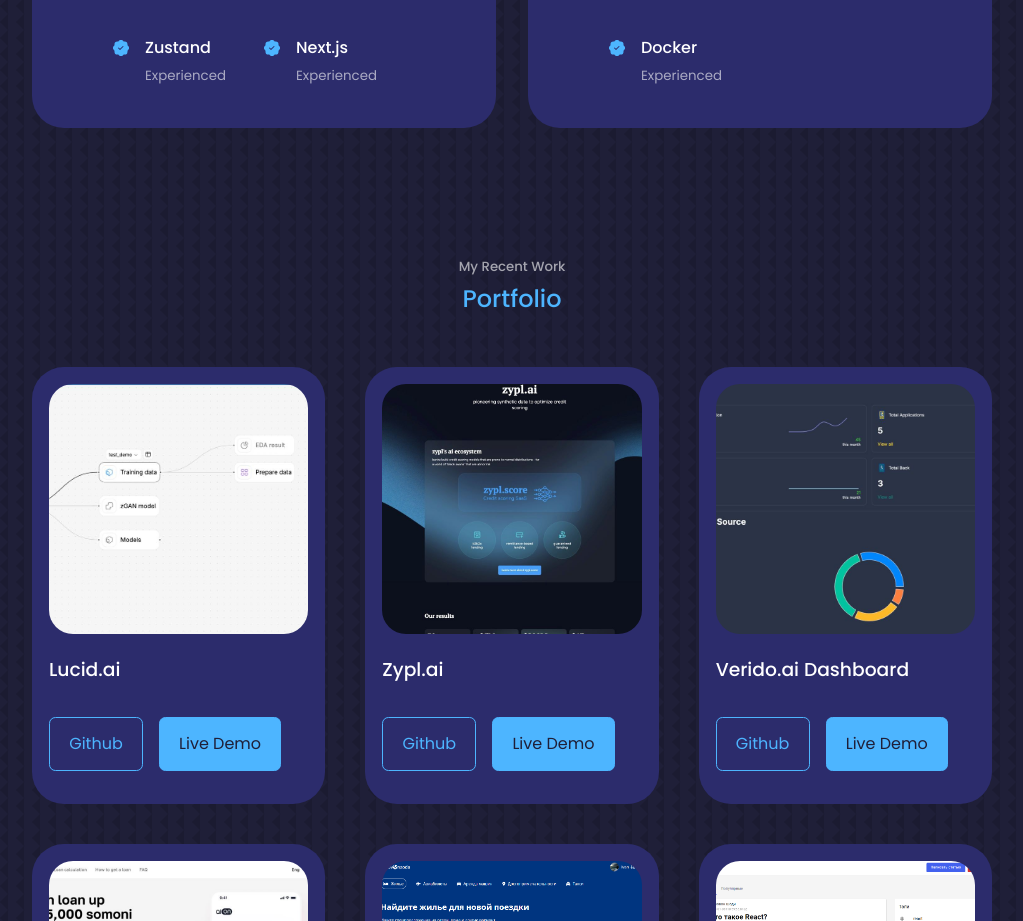
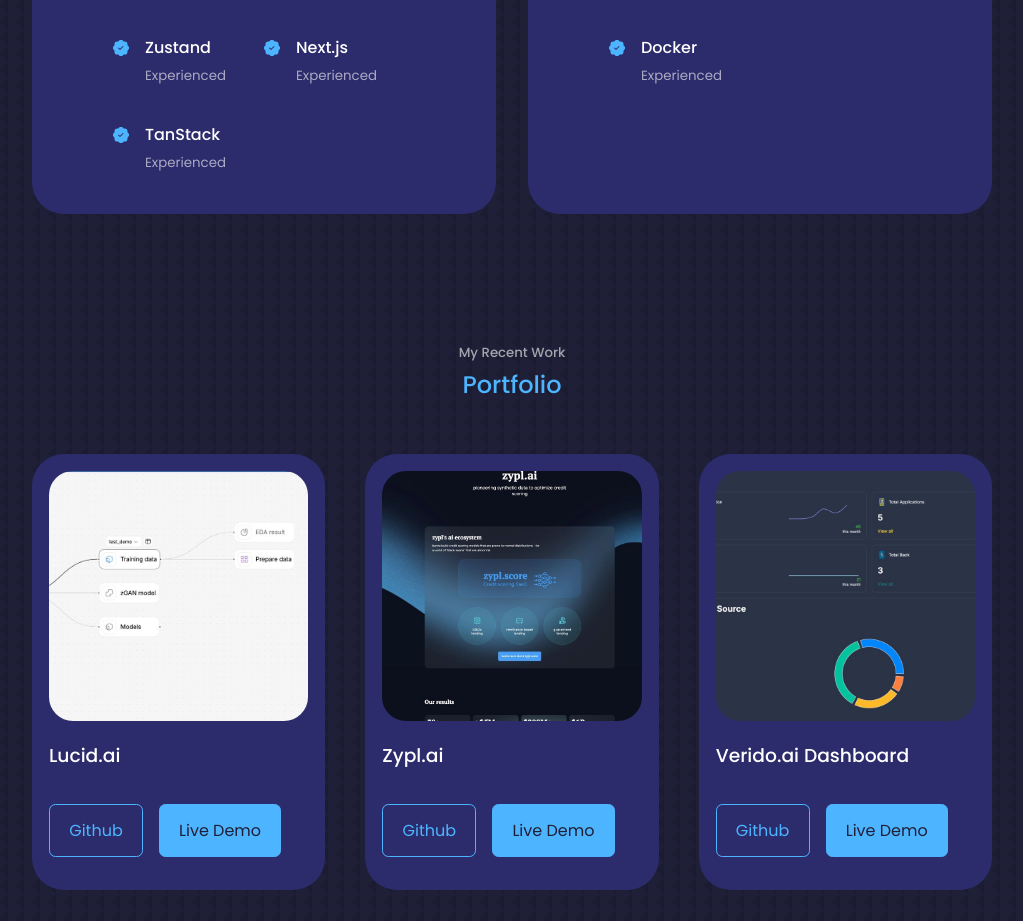
Before and after one commit to Kulob/portfolio, a React (Create React App) app: page / in a window 1280 px wide. Shown: the part 2482-3403 px from the top of the page, without its empty margins (128-1151 px from the left). Built offline with nearby package versions, Linux system fonts and the light colour scheme.

Commit message:
TanStack

```diff
--- a/src/components/experience/Experience.jsx
+++ b/src/components/experience/Experience.jsx
@@ -66,6 +66,13 @@
                 <small className="text-light">Experienced</small>
               </div>
             </article>
+            <article className="experience__details">
+              <BsFillPatchCheckFill className="experience__details-icon" />
+              <div>
+                <h4>TanStack</h4>
+                <small className="text-light">Experienced</small>
+              </div>
+            </article>
           </div>
         </div>
         <div className="experience__backend">
```
